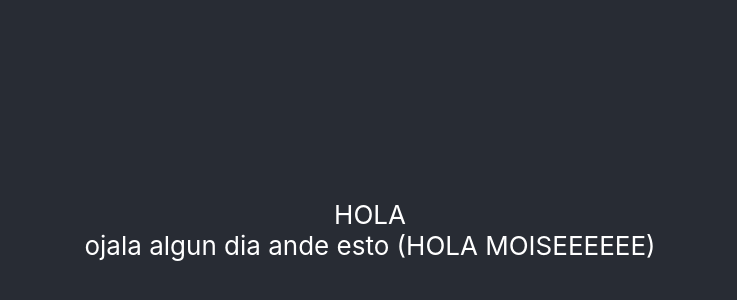
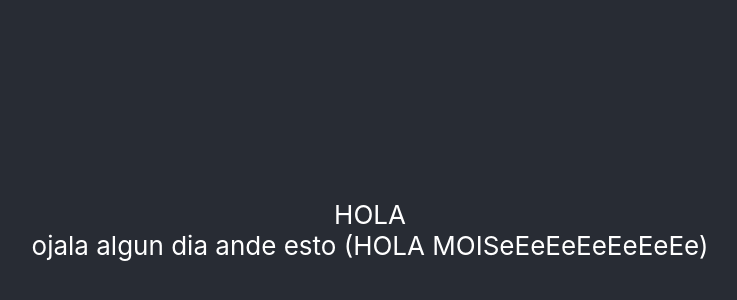
Before and after one commit to MariaJoseLind/IngSW-prueba, a React (Create React App) app: page / in a window 1280 px wide. Shown: the part 170-470 px from the top of the page, without its empty margins (270-1007 px from the left). Built offline with nearby package versions, Linux system fonts and the light colour scheme.

Commit message:
commit 9

```diff
--- a/src/App.js
+++ b/src/App.js
@@ -8,7 +8,7 @@ function App() {
       <header className="App-header">
         <div>HOLA</div>
         <div>
-          ojala algun dia ande esto (HOLA MOISEEEEEE)
+          ojala algun dia ande esto (HOLA MOISeEeEeEeEeEeEe)
         </div>
       </header>
     </div>
```
